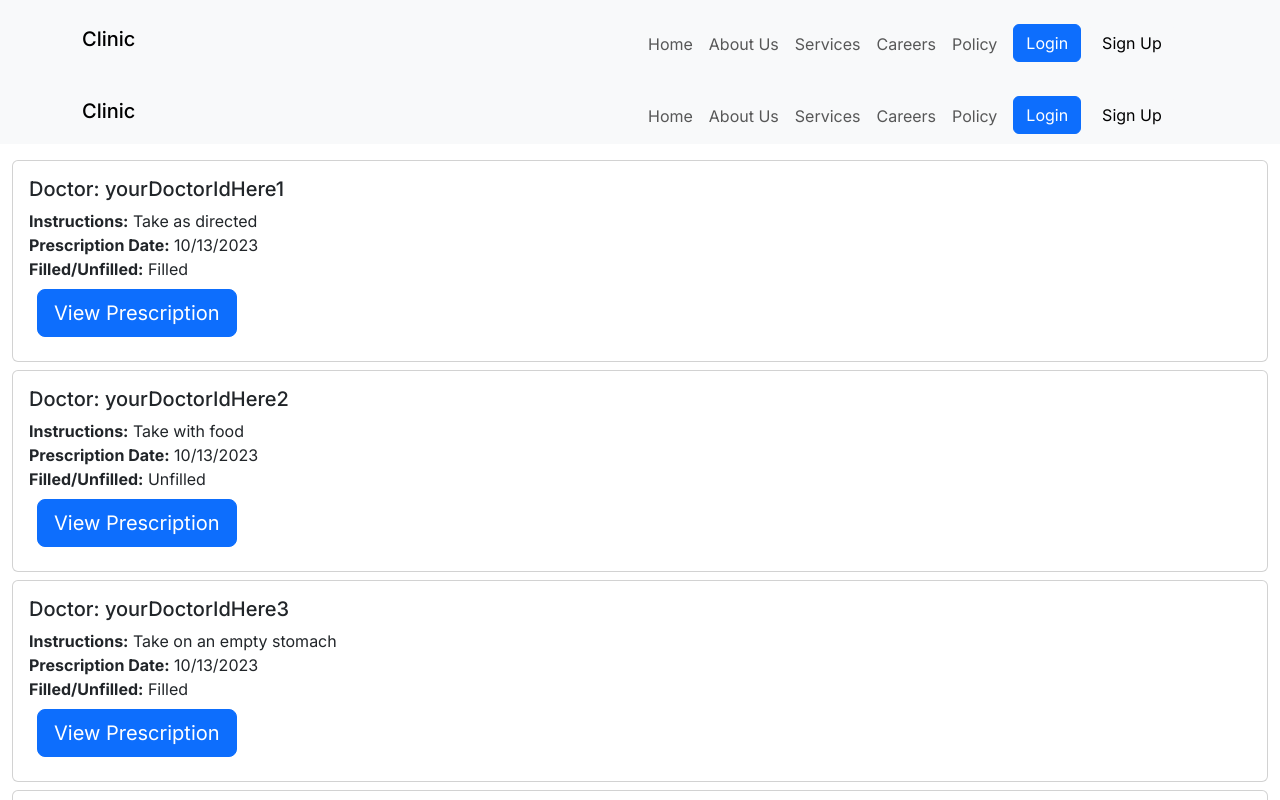
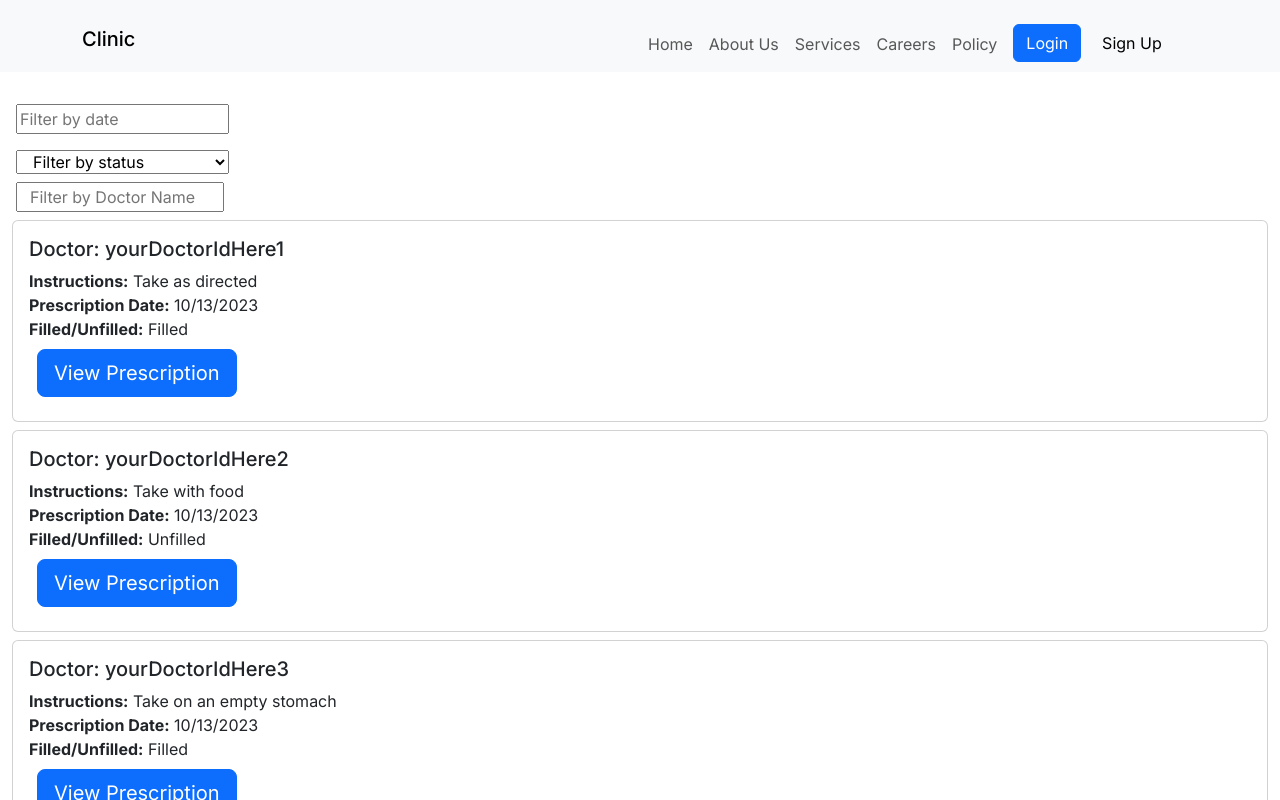
Before and after one commit to yassinfayed/ay-haga-Clinic, a Next.js app in the folder frontend/: page /patient/Prescriptions in a window 1280 px wide. Shown: the top 800 px of the page. Built offline with nearby package versions, Linux system fonts and the light colour scheme.

Commit message:
addingfilterstoprescriptions

```diff
--- a/frontend/src/app/patient/Appointments/page.js
+++ b/frontend/src/app/patient/Appointments/page.js
@@ -136,7 +136,6 @@ function appointments() {
 
       return(
         <div className="container-fluid">
-        <Navbar></Navbar>
         <div className="rows">
             <h3 className='my-4'>My Appointments</h3>
             <div className="row my-3">
@@ -159,7 +158,6 @@ function appointments() {
           </div>
         </div>
         <Table headers={headers} data={dummyAppointments}/>
-        <Footer></Footer>
         </div>
       )
 
--- a/frontend/src/app/patient/Familymembers/page.js
+++ b/frontend/src/app/patient/Familymembers/page.js
@@ -62,7 +62,6 @@ function Familymembers() {
   return (
     <div>
 
-        <Navbar></Navbar>
 
         <div className="container-fluid my-3">
             <Button text="Add New Family Member"  onClick={() => setModalShow(true)}/>
@@ -96,7 +95,6 @@ function Familymembers() {
       ))}
 
     </div>
-    <Footer></Footer>
     </div>
   );
 
--- a/frontend/src/app/patient/Prescriptions/page.js
+++ b/frontend/src/app/patient/Prescriptions/page.js
@@ -4,13 +4,23 @@ import {useState} from 'react' ;
 import { Card} from '../../../../components/Card';
 import { Button } from '../../../../components/Button';
 import 'bootstrap/dist/css/bootstrap.min.css';
-import Navbar from '../../../../components/Navbar';
-import Footer from '../../../../components/Footer';
+import DatePicker from 'react-datepicker';
+import 'react-datepicker/dist/react-datepicker.css';
 import ViewPrescription from './ViewPrescriptionModal';
 
 function prescriptions() {
     const [modalShow, setModalShow] = useState(false);
     const [selectedPrescription, setSelectedPrescription] = useState(null);
+    const [name, setName] = useState('');
+    const [selectedDate, setSelectedDate] = useState(null);
+  const [selectedStatus, setSelectedStatus] = useState(null);
+
+  const handleDateChange = (date) => {
+    setSelectedDate(date);
+  };
+  const handleStatusChange = (event) => {
+    setSelectedStatus(event.target.value);
+  };
     const prescriptions = [
         {
           _id: 1,
@@ -124,8 +134,31 @@ function prescriptions() {
 
       return (
         <div>
-          <Navbar />
           <div className="container-fluid my-3">
+            <div className="row">
+            <DatePicker
+          selected={selectedDate}
+          onChange={handleDateChange}
+          dateFormat="yyyy-MM-dd"
+          placeholderText="Filter by date"
+          className='col-lg-2 mx-lg-3 my-3'
+        />
+        <select onChange={handleStatusChange} className='col-lg-2 mx-lg-3'>
+            <option value="">Filter by status</option>
+            <option value="filled">Filled</option>
+            <option value="unfilled">Unfilled</option>
+          </select>
+          </div>
+          <div className="row my-2 mx-lg-1">
+          <input
+              type="text"
+              className="col-lg-2"
+              id="name"
+              placeholder="Filter by Doctor Name"
+              value={name}
+              onChange={(e) => setName(e.target.value)}
+            />
+            </div>
             {prescriptions.map((prescription) => (
               <Card
                 className="my-2"
@@ -151,7 +184,6 @@ function prescriptions() {
               />
             ))}
           </div>
-          <Footer />
           {selectedPrescription && (
             <ViewPrescription
               show={modalShow}
```
